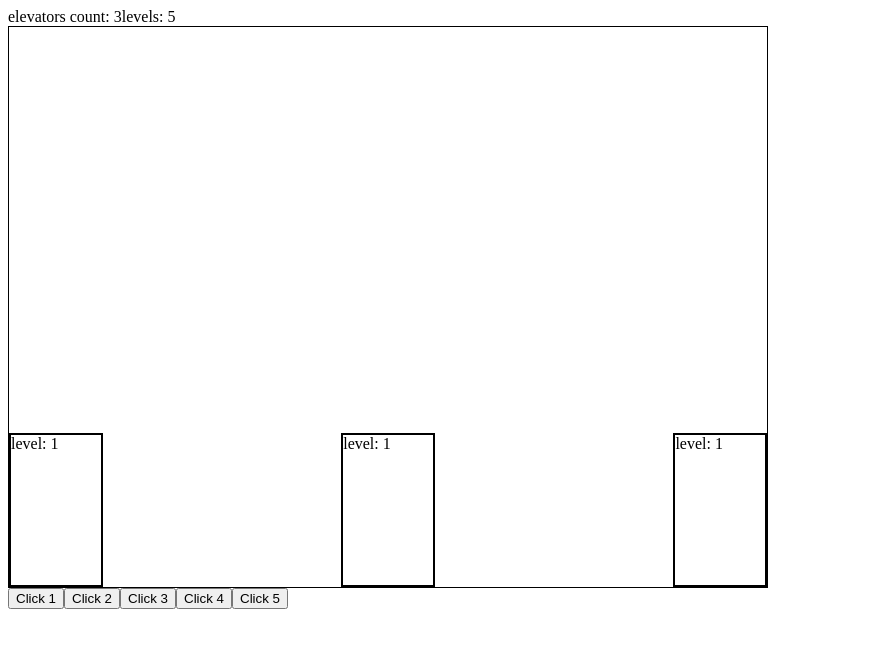
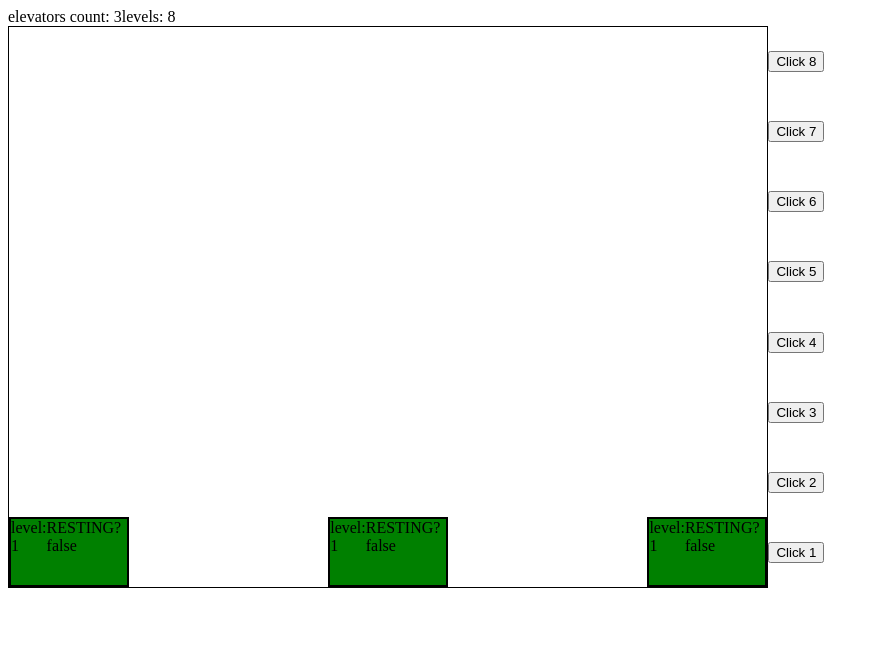
Before and after one commit to jackyapa6eu/true-conf-test, a Vue app: page / in a window 1280 px wide. Shown: the top 648 px of the page, without its empty margins (0-879 px from the left). Built offline with nearby package versions, Linux system fonts and the light colour scheme.

Commit message:
elevators moving

```diff
--- a/src/App.vue
+++ b/src/App.vue
@@ -1,10 +1,19 @@
 <template>
   <span>elevators count: {{ elevators.length }}</span>
   <span>levels: {{ levels }}</span>
-  <div class="elevators">
-    <ElevatorContainer v-for="(data, index) in elevators" v-bind:key="index" v-bind:data="data"/>
+  <div class="main-content">
+    <div class="elevators">
+      <ElevatorContainer
+        v-for="(data, index) in elevators"
+        v-bind:key="index"
+        v-bind:data="data"
+        v-bind:levelsCount="levels"
+      />
+    </div>
+    <div class="buttons">
+      <button type="button" v-on:click="() => handleBtnClick(n)" v-for="n in levels" v-bind:key="n">Click {{ n }}</button>
+    </div>
   </div>
-  <button type="button" v-on:click="() => handleBtnClick(n)" v-for="n in levels" v-bind:key="n">Click {{ n }}</button>
 </template>
 
 <script>
@@ -16,7 +25,7 @@ export default {
   data() {
     return {
       elevators: [],
-      levels: 5
+      levels: 8
     }
   },
   mounted() {
@@ -24,12 +33,13 @@ export default {
   },
   methods: {
     handleBtnClick(destLevel) {
-      console.log(destLevel);
+      this.findElevator(destLevel);
     },
     makeElevators(count) {
       const resultArr = [];
       for (let i = 0; i < count; i++) {
         resultArr.push({
+          id: i + 1,
           rest: false,
           inMove: false,
           ready: true,
@@ -38,12 +48,72 @@ export default {
         });
       }
       return resultArr
+    },
+
+    findElevator(destLevel) {
+      const freeElevators = this.elevators.filter(elev => elev.ready); // найдем все свободные лифты
+      if (freeElevators.find(elev => elev.level === destLevel)) {
+        console.log('Лифт уже на этом этаже');
+        return
+      }
+      const closestElevator = this.findClosestElevator(freeElevators, destLevel);
+      this.moveElevator(closestElevator, destLevel);
+      //x.tasks.push(destLevel);
+      //closestElevator.level = destLevel;
+    },
+
+    findClosestElevator(elevArr, destLevel) {
+      const min = {
+        diff: this.getDiff(elevArr, destLevel, 0),
+        index: 0
+      }
+      for (let i = 1; i < elevArr.length; i++) {
+        const diff = this.getDiff(elevArr, destLevel, i)
+        if (diff < min.diff) {
+          min.diff = diff;
+          min.index = i;
+        }
+      }
+
+      return this.elevators.find(elev => elevArr[min.index] === elev);
+    },
+    getDiff(arr, lvl, pos) { return Math.abs(arr[pos].level - lvl) },
+    moveCabin(index) {
+      console.log(index);
+    },
+    moveElevator(elevator, destLvl) {
+      elevator.ready = false;
+      elevator.inMove = true;
+      if (elevator.level === destLvl) {
+        elevator.inMove = false;
+        elevator.rest = true;
+        setTimeout(() => {
+          elevator.rest = false;
+          elevator.ready = true;
+        }, 3000);
+
+      } else if (elevator.level < destLvl) {
+        elevator.level++;
+        setTimeout(() => {
+          this.moveElevator(elevator, destLvl)
+        }, 1000);
+
+      } else if (elevator.level > destLvl) {
+        elevator.level--;
+        setTimeout(() => {
+          this.moveElevator(elevator, destLvl)
+        }, 1000);
+      }
+
     }
   }
 }
 </script>
 
 <style>
+  .main-content {
+    display: flex;
+  }
   .elevators {
     display: flex;
     align-items: flex-end;
@@ -52,4 +122,9 @@ export default {
     min-height: 70vh;
     border: solid 1px black;
   }
+  .buttons {
+    display: flex;
+    flex-direction: column-reverse;
+    justify-content: space-around;
+  }
 </style>
--- a/src/components/ElevatorCab.vue
+++ b/src/components/ElevatorCab.vue
@@ -1,6 +1,7 @@
 <template>
-  <div class="elevator-cab">
+  <div class="elevator-cab" v-bind:style="elevStyles">
     <span>level: {{ data.level }}</span>
+    <span>RESTING? {{ data.rest }}</span>
   </div>
 </template>
 
@@ -17,6 +18,15 @@ export default {
       console.log(level);
     }
   },
+  computed: {
+    elevStyles: function () {
+      return {
+        height: `${100 / this.levelsCount}%`,
+        transform: `translateY(${-((this.data.level - 1) * 100)}%)`,
+        background: this.data.ready ? 'green' : 'red'
+      }
+    }
+  },
   props: {
     data: {
       rest: Boolean,
@@ -24,15 +34,18 @@ export default {
       ready: Boolean,
       level: Number,
       tasks: Array
-    }
+    },
+    levelsCount: Number
   }
 }
 </script>
 
 <style scoped>
   .elevator-cab {
-    width: 90px;
-    height: 150px;
+    width: 120px;
     border: solid 2px black;
+    display: flex;
+    box-sizing: border-box;
+    transition: transform 1s ease;
   }
 </style>
--- a/src/components/ElevatorContainer.vue
+++ b/src/components/ElevatorContainer.vue
@@ -1,7 +1,5 @@
 <template>
-  <div>
-    <ElevatorCab v-bind:data="data" />
-  </div>
+  <ElevatorCab v-bind:data="data" v-bind:levelsCount="levelsCount"/>
 </template>
 
 <script>
@@ -13,12 +11,13 @@ export default {
     ElevatorCab
   },
   props: {
-    data: Object
+    data: Object,
+    levelsCount: Number
   },
   data() {
     return {
     }
-  },
+  }
 }
 </script>
 
```
Also changed, not shown: 1 other file (tests, documents, lock files or other folders).
